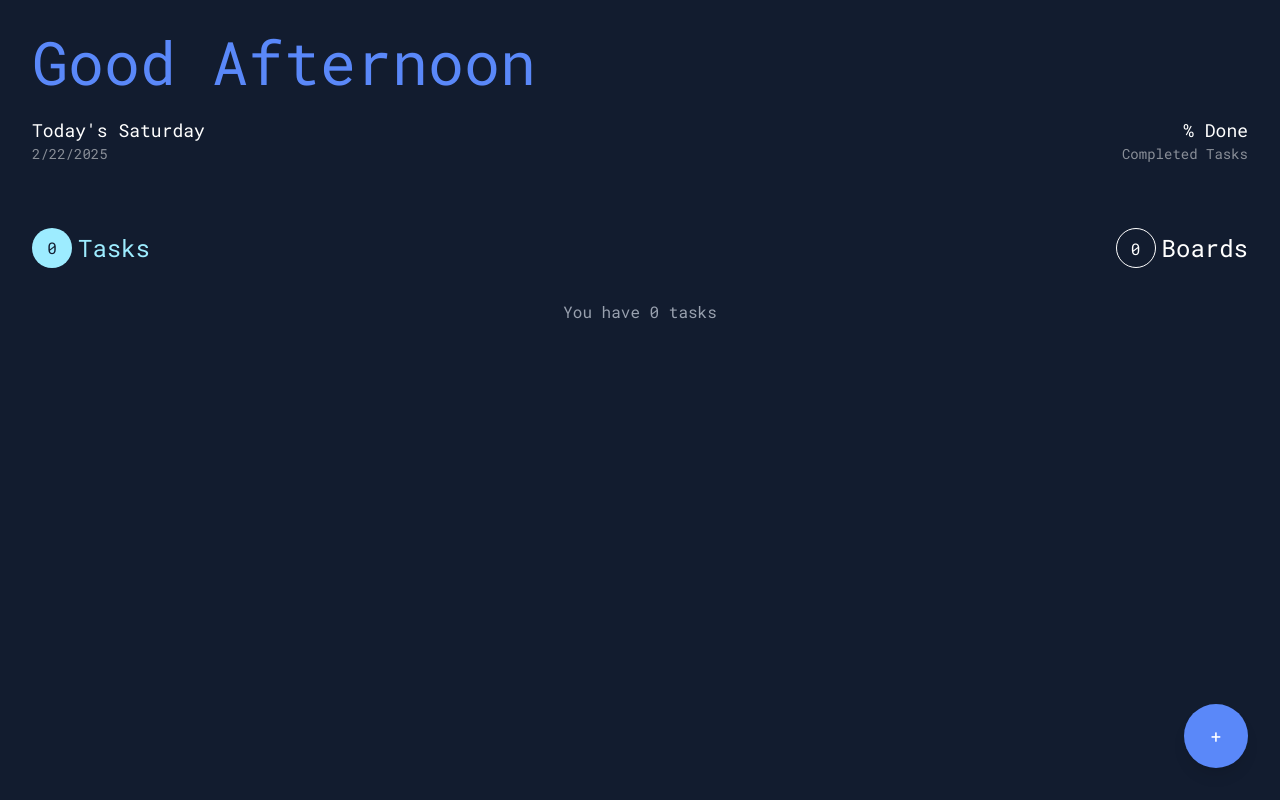
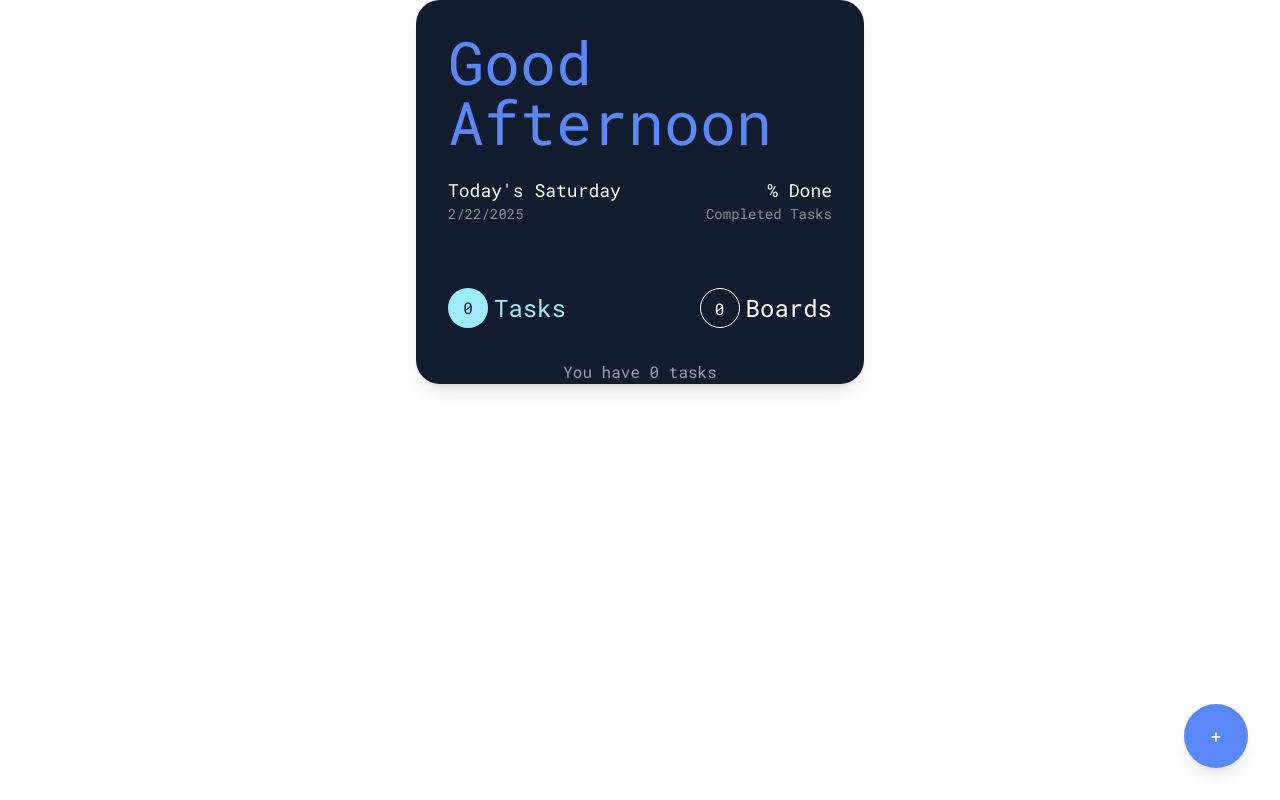
Before and after one commit to OlgaMinaievaWebDev/Mobile-Task-Manager, a React (Vite) app: page / in a window 1280 px wide. Built offline with nearby package versions, Linux system fonts and the light colour scheme.

Commit message:
styles added for md

```diff
--- a/src/components/Filters.jsx
+++ b/src/components/Filters.jsx
@@ -9,7 +9,7 @@ function Filters() {
 
   return (
     <>
-      <div className="flex justify-between p-8">
+      <div className="flex justify-between p-8 ">
         {/* Tasks Tab */}
         <div className="flex items-center gap-1.5">
           <button
--- a/src/components/TaskList.jsx
+++ b/src/components/TaskList.jsx
@@ -9,7 +9,7 @@ function TaskList() {
   const { state, dispatch } = useTaskContext();
   const navigate = useNavigate();
   return (
-    <div className="px-8">
+    <div className="px-8 py-4">
       {state.tasks.map((task) => (
         <div
           key={task.id}
--- a/src/pages/Main.jsx
+++ b/src/pages/Main.jsx
@@ -10,7 +10,7 @@ function Main() {
   const weekday = date.toLocaleString("en-US", { weekday: "long" });
 
   return (
-    <div className="bg-black font-family text-white w-full h-screen">
+    <div className="bg-black font-family text-white w-full h-screen md:max-w-md mx-auto md:rounded-3xl md:shadow-lg md:h-auto">
       <div className="flex flex-col p-8 gap-3">
         <h1 className="text-6xl text-blue mb-3">
           Good{" "}
```
